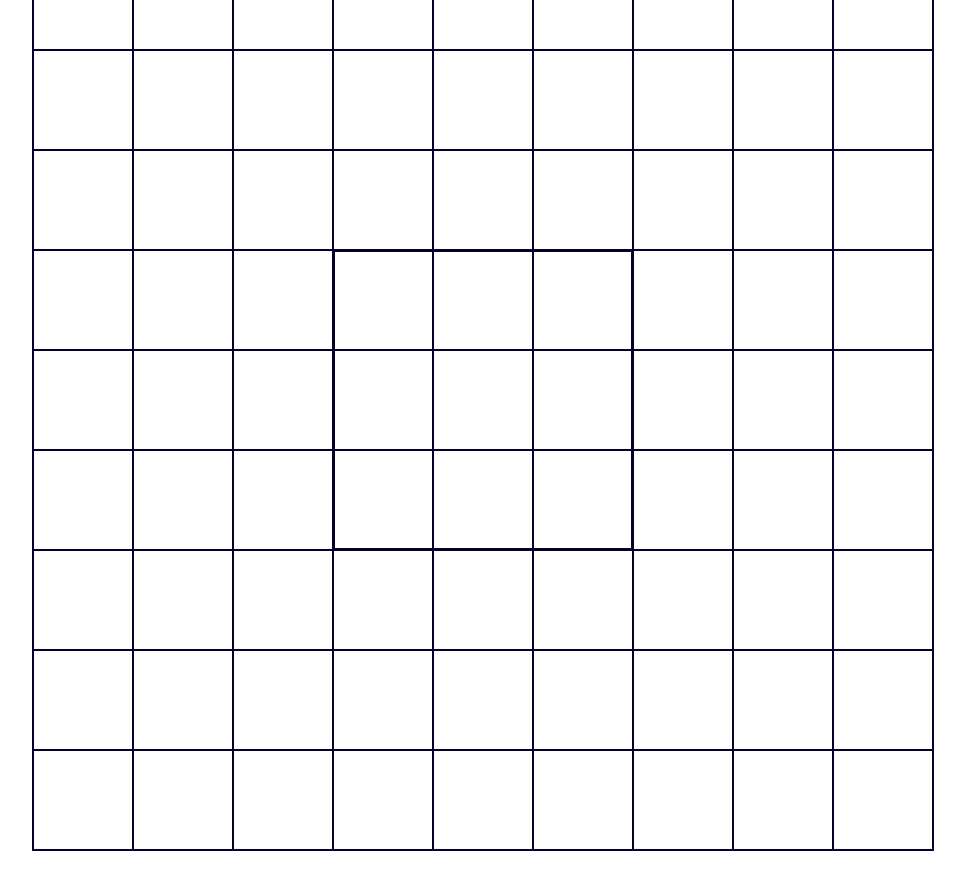
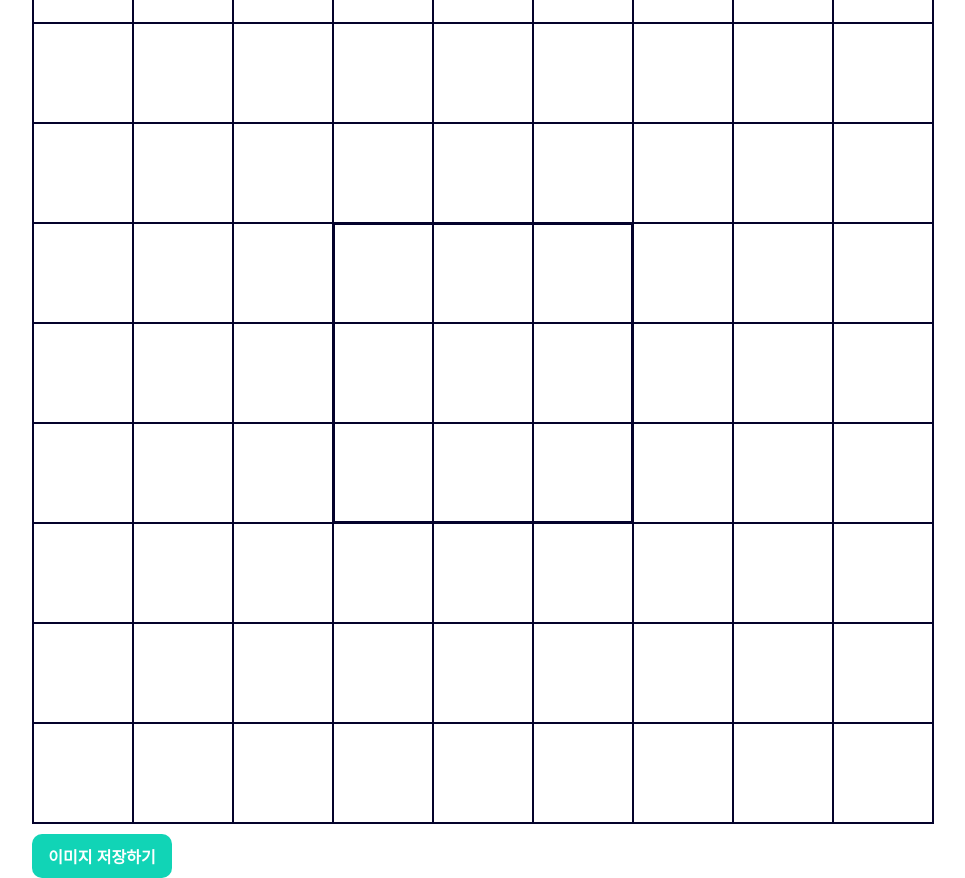
Before and after one commit to dkpark10/mandalart, a Next.js app: page / in a window 1280 px wide. Shown: the whole page, without its empty margins (157-1122 px from the left). Before the commit the page ends 853 px from the top, so only its background shows below. Built offline with nearby package versions, Linux system fonts and the light colour scheme.

Commit message:
feat: html2canvas

```diff
--- a/package.json
+++ b/package.json
@@ -10,6 +10,7 @@
   },
   "dependencies": {
     "clsx": "^2.1.0",
+    "html2canvas": "^1.4.1",
     "next": "14.1.0",
     "react": "^18",
     "react-dom": "^18",
--- a/src/app/page.module.scss
+++ b/src/app/page.module.scss
@@ -1,12 +1,17 @@
-.main-container {
+.container {
   position: absolute;
   top: 50%;
   left: 50%;
   transform: translate(-50%, -50%);
+}
+
+.main-container {
   display: grid;
   grid-template-rows: repeat(3, 1fr);
   grid-template-columns: repeat(3, 1fr);
   border: 1px solid #04022b;
+  margin-bottom: 10px;
+
 }
 
 .cell-container {
@@ -31,3 +36,23 @@
 .center {
   border: 1px solid #04022b;
 }
+
+.save-btn {
+  background-color: #11d4b6;
+  border: none;
+  padding: 10px;
+  color: white;
+  border-radius: 10px;
+  width: 140px;
+  font-weight: 700;
+  font-size: 1rem;
+  cursor: pointer;
+
+  &:hover {
+    background-color: #19b59d;
+  }
+
+  &:active {
+    background-color: #1b9e8a;
+  }
+}
--- a/src/app/page.tsx
+++ b/src/app/page.tsx
@@ -1,10 +1,11 @@
 "use client";
 
 // import Cell from "./components/cell";
-import React, { useEffect, useState } from "react";
+import React, { useEffect, useRef, useState } from "react";
 import styles from "./page.module.scss";
 import { clsx } from "clsx";
 import { z } from "zod";
+import html2canvas from "html2canvas";
 
 const LOCAL_STORAGE_KEY = "MANDATRA";
 const MandatraValueSchema = z.array(z.array(z.string()));
@@ -12,17 +13,25 @@ const MandatraValueSchema = z.array(z.array(z.string()));
 type MandatraValues = z.infer<typeof MandatraValueSchema>;
 
 export default function Mandatra() {
+  const mainRef = useRef<HTMLDivElement>(null);
   const [values, setValues] = useState<MandatraValues>(
     Array.from({ length: 9 }, () => Array.from({ length: 9 }, () => ""))
   );
 
-  const onChange = (row: number, col: number) => (e: React.ChangeEvent<HTMLTextAreaElement>) => {
+  const onImageSaveClick = async () => {
+    if (!mainRef.current) return;
+    const canvas = await html2canvas(mainRef.current);
+  };
+
+  const onChange =
+    (row: number, col: number) =>
+    (e: React.ChangeEvent<HTMLTextAreaElement>) => {
       const isCenterArea = row === 4;
       const { value } = e.target;
 
       setValues((prev) => {
         /** @desc 서브 타이틀 입력 칸이라면 */
-      if ((isCenterArea && col !== 4) || (col === 4)) {
+        if ((isCenterArea && col !== 4) || col === 4) {
           prev[col][row] = value;
         }
 
@@ -31,7 +40,7 @@ export default function Mandatra() {
       });
 
       localStorage.setItem(LOCAL_STORAGE_KEY, JSON.stringify(values));
-  }
+    };
 
   useEffect(() => {
     const val = localStorage.getItem(LOCAL_STORAGE_KEY);
@@ -43,13 +52,17 @@ export default function Mandatra() {
   }, []);
 
   return (
-    <main className={styles["main-container"]}>
+    <div className={styles["container"]}>
+      <main ref={mainRef} className={styles["main-container"]}>
         {values.map((rowValue, row) => {
           const isCenterArea = row === 4;
           const centerStyle = isCenterArea && styles["center"];
 
           return (
-          <section key={row} className={clsx(styles["cell-container"], centerStyle)}>
+            <section
+              key={row}
+              className={clsx(styles["cell-container"], centerStyle)}
+            >
               {rowValue.map((colValue, col) => {
                 return (
                   <div key={`${row}-${col}`} className={styles["cell"]}>
@@ -61,5 +74,9 @@ export default function Mandatra() {
           );
         })}
       </main>
+      <button className={styles["save-btn"]} onClick={onImageSaveClick}>
+        이미지 저장하기
+      </button>
+    </div>
   );
 }
```
Also changed, not shown: 1 other file (tests, documents, lock files or other folders). Lines whose indentation alone changed are shown as unchanged.
